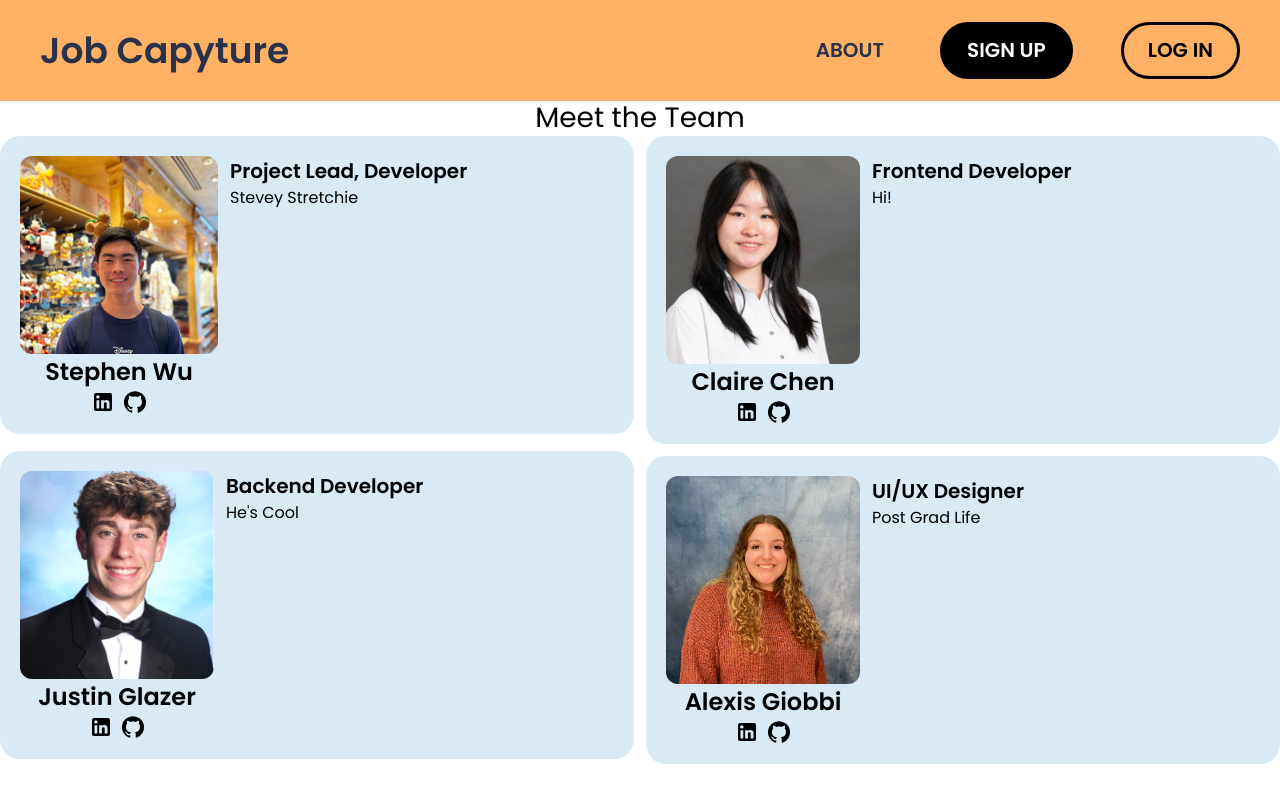
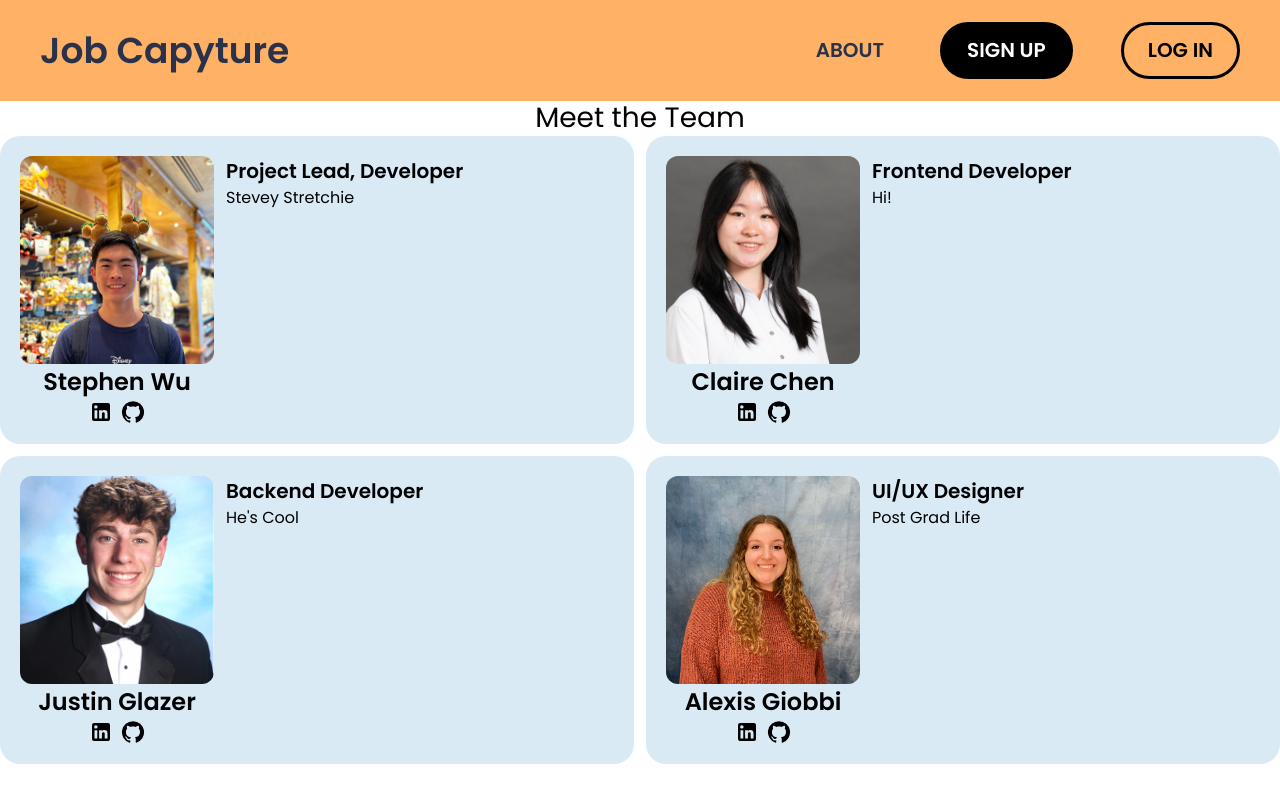
Before and after one commit to heavens-potato/winter-project, a React (Create React App) app in the folder hydrohire/: page /about in a window 1280 px wide. Built offline with nearby package versions, Linux system fonts and the light colour scheme; no server answers.

Commit message:
Fixed image centering

```diff
--- a/hydrohire/src/AboutCard.js
+++ b/hydrohire/src/AboutCard.js
@@ -19,7 +19,7 @@ function AboutCard({name}) {
         <>
             <div className='flex flex-row p-5 gap-3' style ={{borderRadius: '1.25rem', backgroundColor: '#D9EAF5'}}>
                 <div className='w-1/3 flex flex-col justify-center'> {/* Left Half */}
-                    <img className= 'flex justify-center overflow-hidden max-h-52 max-w-52 object-cover rounded-xl' src={map.get(name).img}></img>
+                    <img className= 'flex justify-center h-52 object-cover rounded-xl' src={map.get(name).img} />
                     <Typography className='flex justify-center'sx={{ fontSize: 24, fontWeight: 'bold'}}>{name}</Typography>
                     <div className='flex justify-center gap-2'>
                         <LinkedInIcon onClick={()=> window.open(map.get(name).li, "_blank")}>LinkedIn!   </LinkedInIcon>
```
